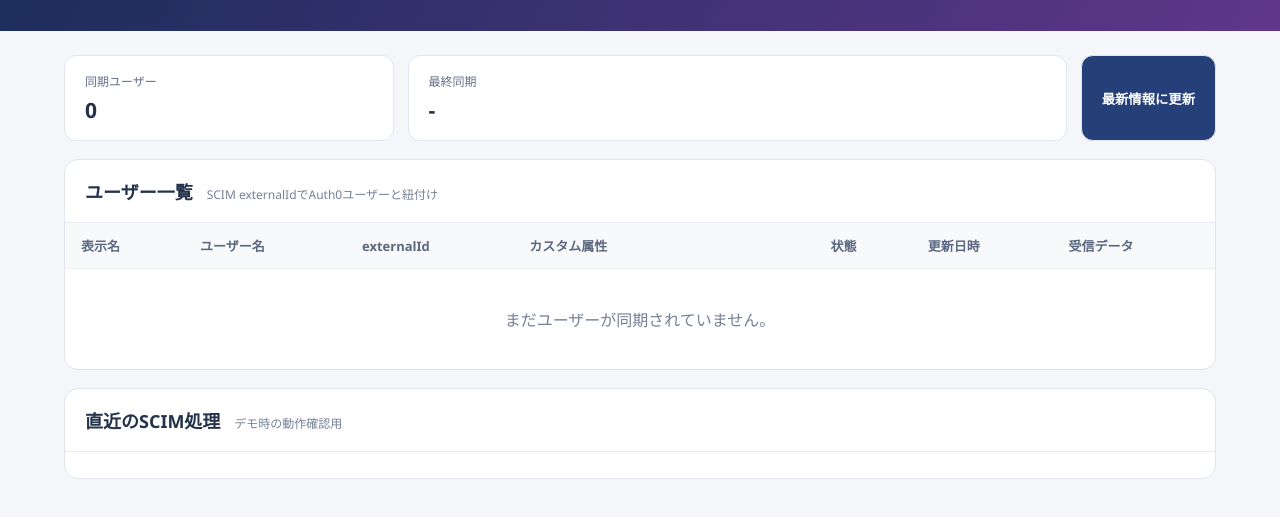
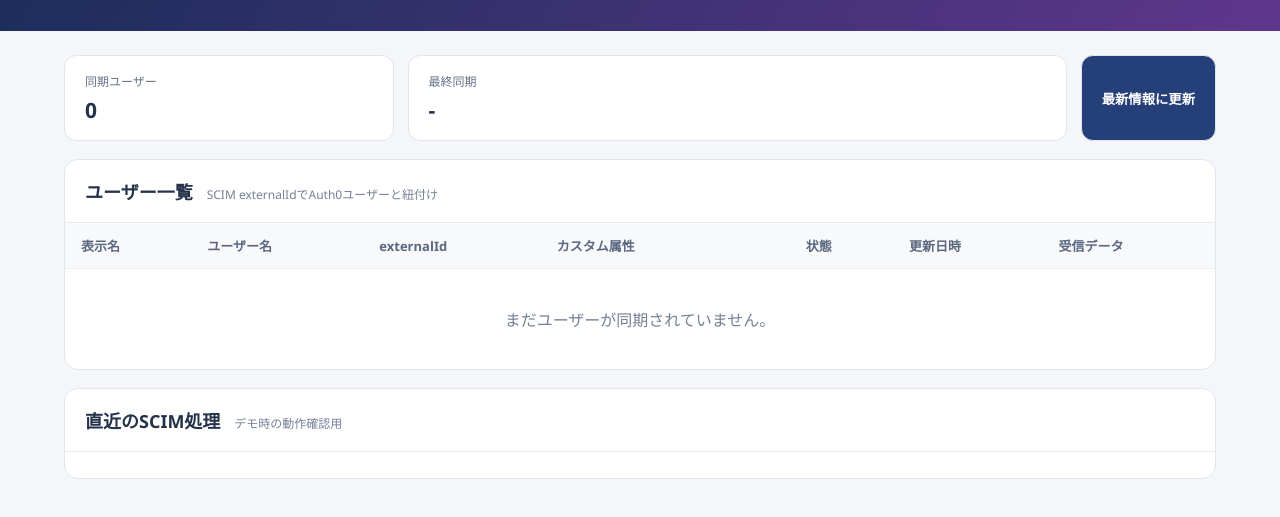
Before and after one commit to kazuya-design10/scim-demo, a website: page public/index.html in a window 1280 px wide. Shown: the part 139-656 px from the top of the page. Drawn offline with Linux system fonts and the light colour scheme; no server answers.

Commit message:
Update style.css

```diff
--- a/public/style.css
+++ b/public/style.css
@@ -21,7 +21,7 @@ header{background:linear-gradient(120deg,#182d59,#60368b);color:#fff;padding:34p
     table{width:100%;border-collapse:collapse}th,
     td{text-align:left;padding:13px 16px;border-bottom:1px solid #edf0f5;font-size:13px;white-space: nowrap;}
     th{background:#f8f9fb;color:#5b6880}
-    th:nth-child(4),td:nth-child(4){min-width:180px;}
+    th:nth-child(4),td:nth-child(4){min-width:140px;}
     .mono{font-family:ui-monospace,Consolas,monospace;font-size:12px}
     .pill{padding:4px 9px;border-radius:99px;font-size:11px;font-weight:700}
     .active{background:#daf5e5;color:#167044}
```
